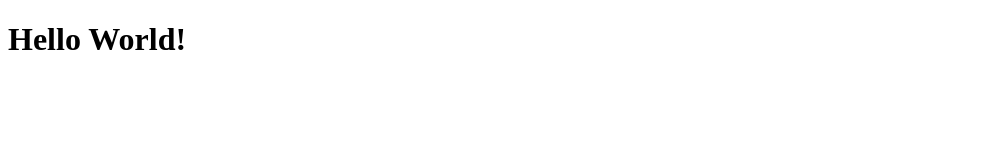
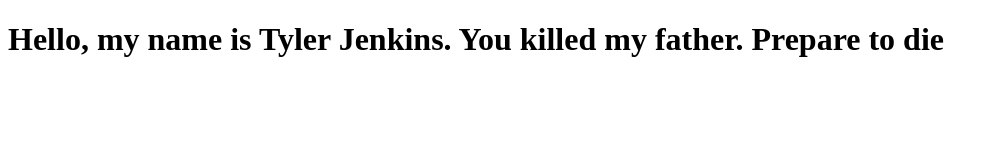
Before and after one commit to tdj03001/tdj03001.github.io, a plain HTML site: page index.html in a window 1280 px wide. Shown: the whole page, without its empty margins (0-999 px from the left). Drawn offline with Linux system fonts and the light colour scheme.

Commit message:
Inigo Montoya

```diff
--- a/index.html
+++ b/index.html
@@ -5,6 +5,6 @@
   </head>
 
   <body>
-    <h1>Hello World!</h1>
+    <h1>Hello, my name is Tyler Jenkins. You killed my father. Prepare to die</h1>
   </body>
 </html>
```
